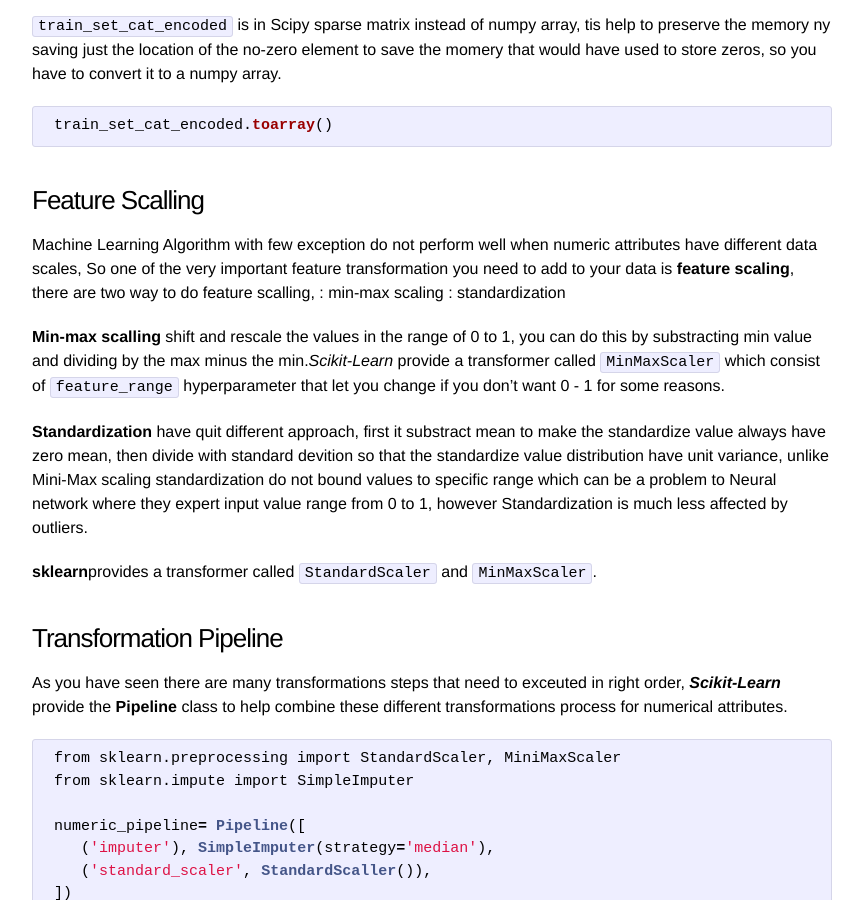
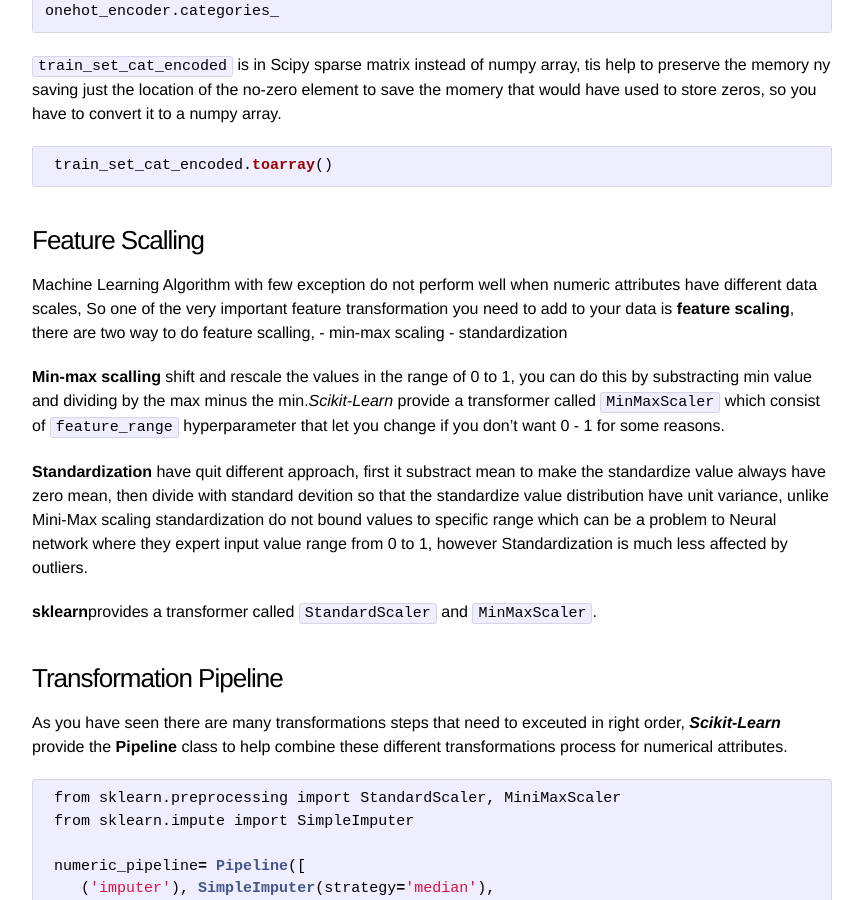
Before and after one commit to oderoi/oderoi.github.io, a Jekyll site: the page built from _posts/2023-08-03-Prepare the Data for Machine Learning Algorithms.markdown, in a window 1280 px wide and 900 px high, scrolled down 3355 px. Shown: the whole window, without its empty margins (208-1071 px from the left). Built offline with Jekyll 4.4.1, drawn with Linux system fonts in a browser that asks for light colours; comment, search, counter and statistics services are not loaded.

Commit message:
Update 2023-08-03-Prepare the Data for Machine Learning Algorithms.markdown

````diff
--- a/_posts/2023-08-03-Prepare the Data for Machine Learning Algorithms.markdown
+++ b/_posts/2023-08-03-Prepare the Data for Machine Learning Algorithms.markdown
@@ -8,9 +8,9 @@
 ---
 
 So before doing anything with your datasets we first have to do two things first.
-: Split your datasets into train set and test set.
+- Split your datasets into train set and test set.
 
-: ```python
+  ```python
     #from `model_selection` module inside `sklearn` import `train_test_split` function
     from sklearn.model_selection import train_test_split
 
@@ -21,9 +21,9 @@
     train_set, test_set = train_test_split(`datasets`, test_size=0.2, random_state=42, shuffle=True)
   ```
 
-: Take Train set and separate the labels from your datasets since we don't want to apply the same transformations to the labels and Train set.
+- Take Train set and separate the labels from your datasets since we don't want to apply the same transformations to the labels and Train set.
 
-: ```Python
+  ```Python
     #here we drop the output attribute which you will decide from your datasets
     #then we make a copy of it to `train_set_label`
 
@@ -35,17 +35,17 @@
 
 ### Data Cleaning
 Most of machine Learning can not work with missing features, so you have to create few functions to take care of them. You have three options here:
-: Get rid of the corresponding missing values in the dataset attribute row.
+ - Get rid of the corresponding missing values in the dataset attribute row.
 
     ```Python
     train_set.dropna(subset=['attribute name'])
     ```
-: Get rid of the whole `attribute` in your dataset.
+ - Get rid of the whole `attribute` in your dataset.
 
     ```Python
     train_set.drop('attribute name', axis=1)
     ```
-: Set the values to some value like (zero, mean, median, etc.)
+ - Set the values to some value like (zero, mean, median, etc.)
 
     ```Python
         median=train_set['attribute name'].median()
@@ -154,8 +154,8 @@
 
 ### Feature Scalling
 Machine Learning Algorithm with few exception do not perform well when numeric attributes have different data scales, So one of the very important feature transformation you need to add to your data is **feature scaling**, there are two way to do feature scalling,
-    : min-max scaling
-    : standardization
+    - min-max scaling
+    - standardization
 
 **Min-max scalling** shift and rescale the values in the range of 0 to 1, you can do this by substracting min value and dividing by the max minus the min.*Scikit-Learn* provide a transformer called `MinMaxScaler` which consist of `feature_range` hyperparameter that let you change if you don't want 0 - 1 for some reasons.
 
````
